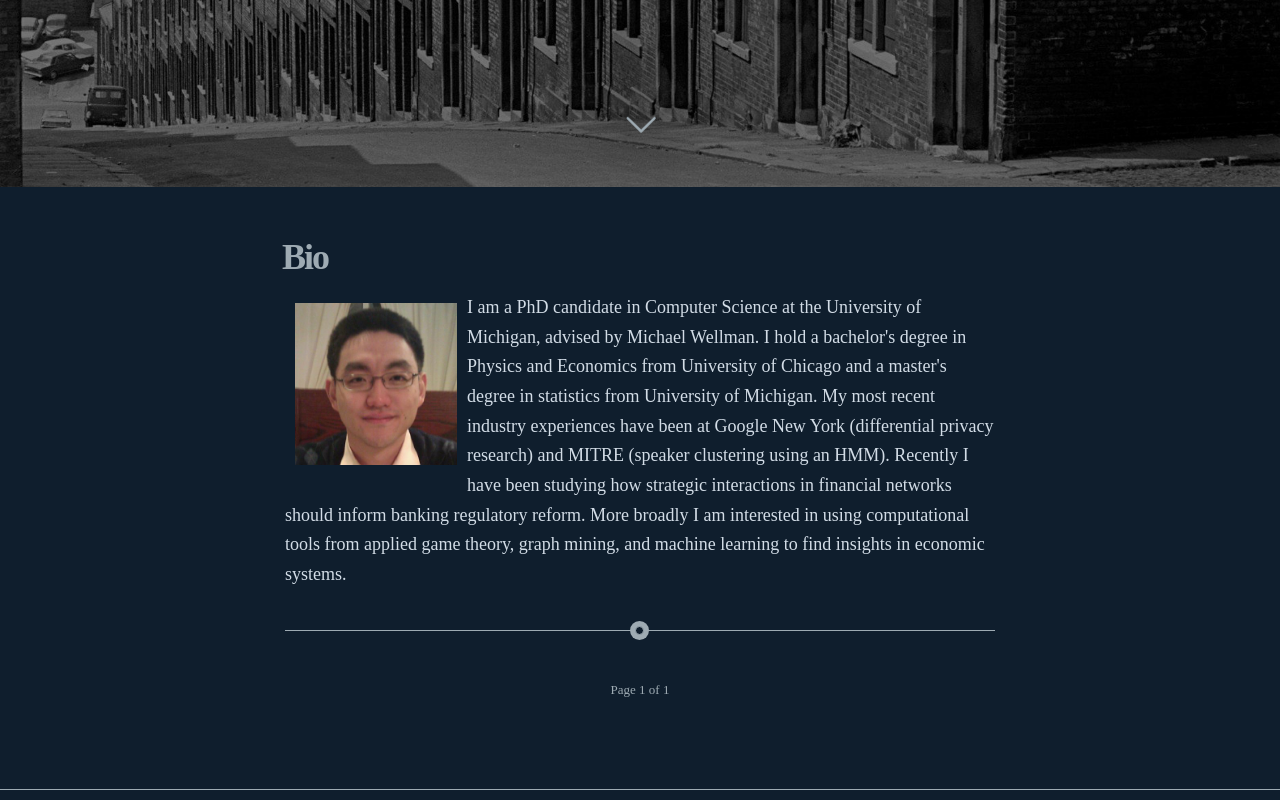
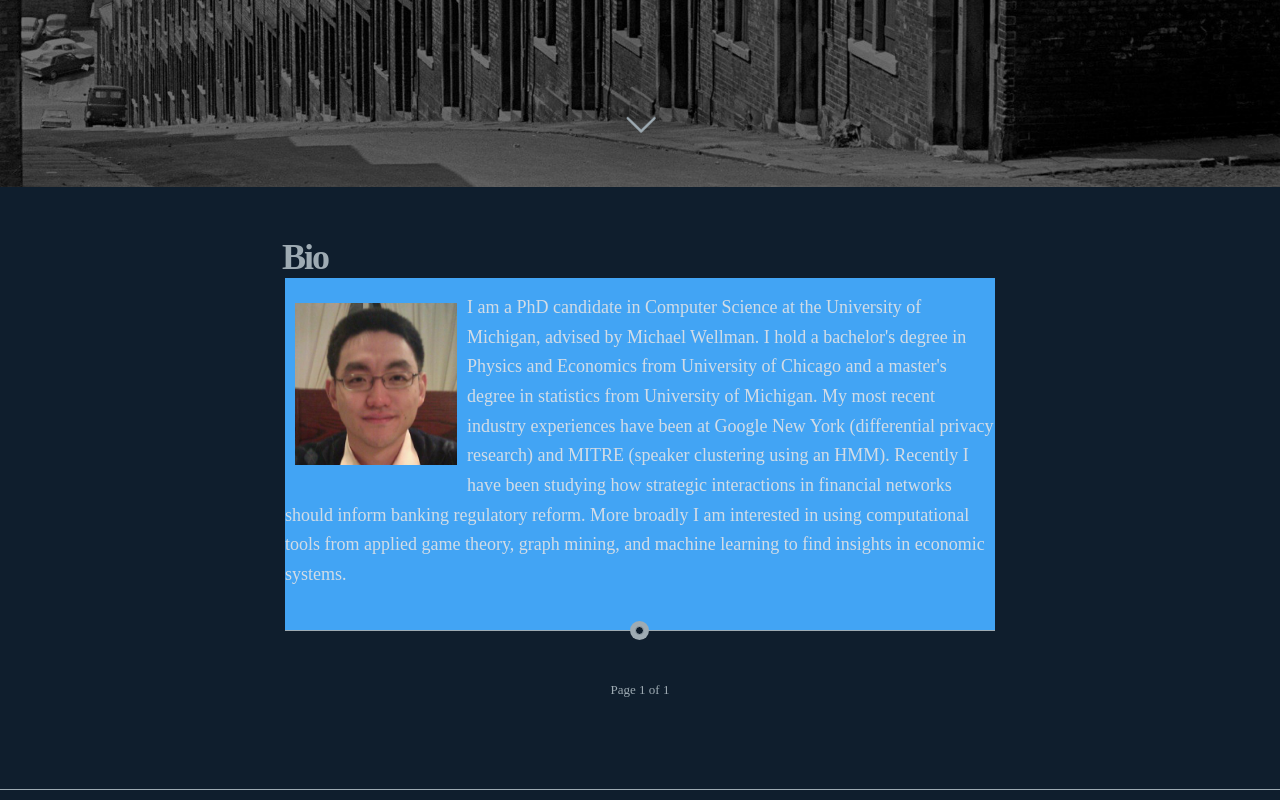
Before and after one commit to chengfulun/chengfulun.github.io, a plain HTML site: page index.html in a window 1280 px wide. Shown: the part 613-1413 px from the top of the page. Drawn offline with nearby package versions, Linux system fonts and the light colour scheme; some packages are replaced by stand-ins of ours; a script that the page names is missing; a web font is replaced by a local one.

Commit message:
dark image

```diff
--- a/style/style.css
+++ b/style/style.css
@@ -25,7 +25,7 @@
    0. Normalize.css v2.1.3 | MIT License | git.io/normalize | (minified)
    ========================================================================== */
 
-article{ background: #0f1e2d }
+article{ background: #42a4f4 }
 aside, details,
 figcaption, figure,
 footer{ background: #0f1e2d }
```
